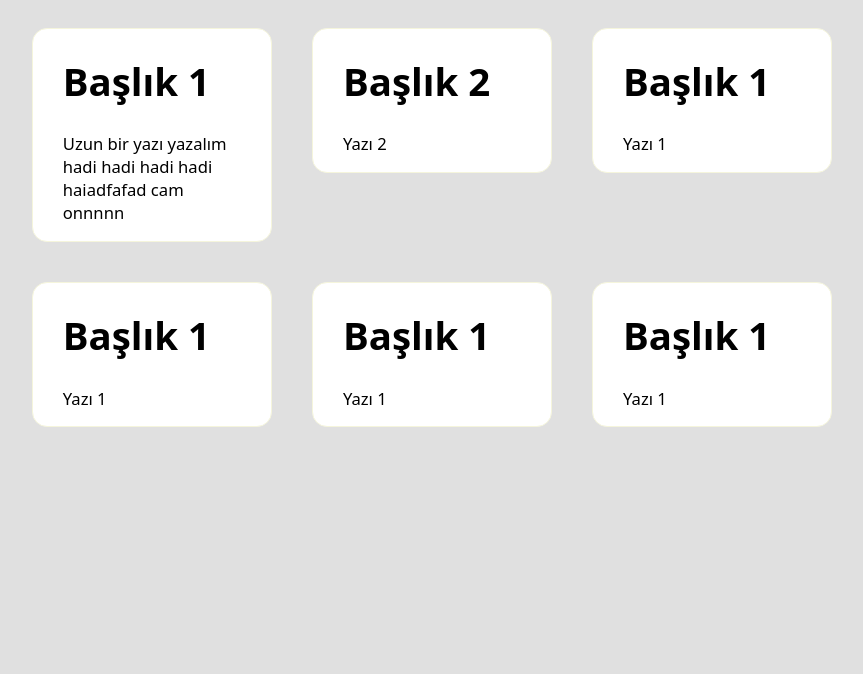
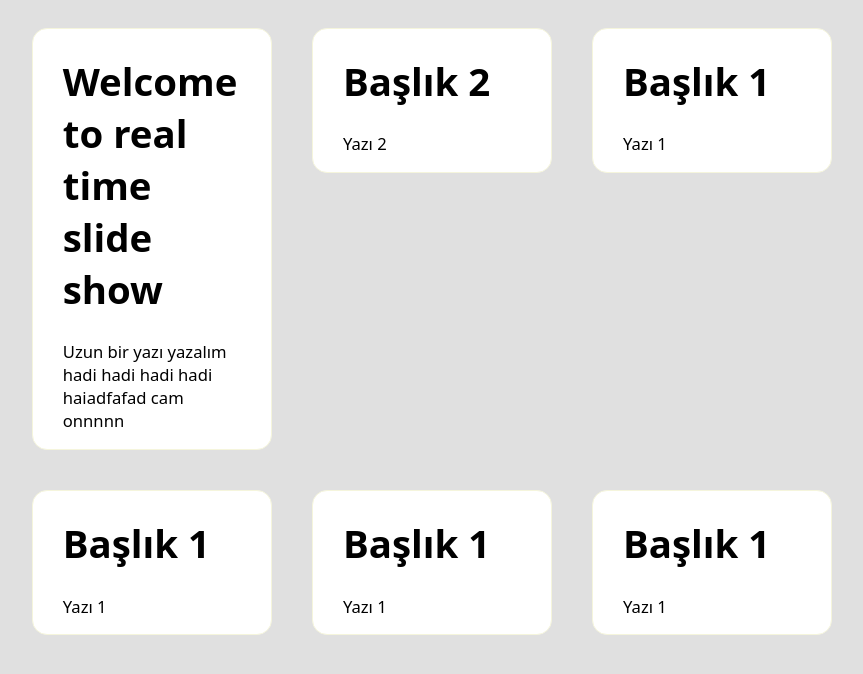
Before and after one commit to qouv/realtime-slide-show, a website: page views/edit.html in a window 1280 px wide. Shown: the whole page, without its empty margins (154-1017 px from the left). Drawn offline with nearby package versions, Linux system fonts and the light colour scheme; no server answers.

Commit message:
slide title changed

```diff
--- a/app.js
+++ b/app.js
@@ -22,7 +22,7 @@ io.on('connection', (socket) => {
   });
 });
 
-//comment will be added
+
 server.listen(process.env.PORT || 3000, () => {
     console.log('Server is listening on port ' + server.address().port);
 });
--- a/views/edit.html
+++ b/views/edit.html
@@ -69,7 +69,7 @@
           <div class="changer-slide-container">
            <div class="changer-slide-content">
               <div class="slide-title">
-                <h1 class="title">Başlık 1</h1>
+                <h1 class="title">Welcome to real time slide show</h1>
               </div>
               <div class="slide-text">
                 <p class="text">Uzun bir yazı yazalım hadi hadi hadi hadi haiadfafad cam onnnnn</p>
```
